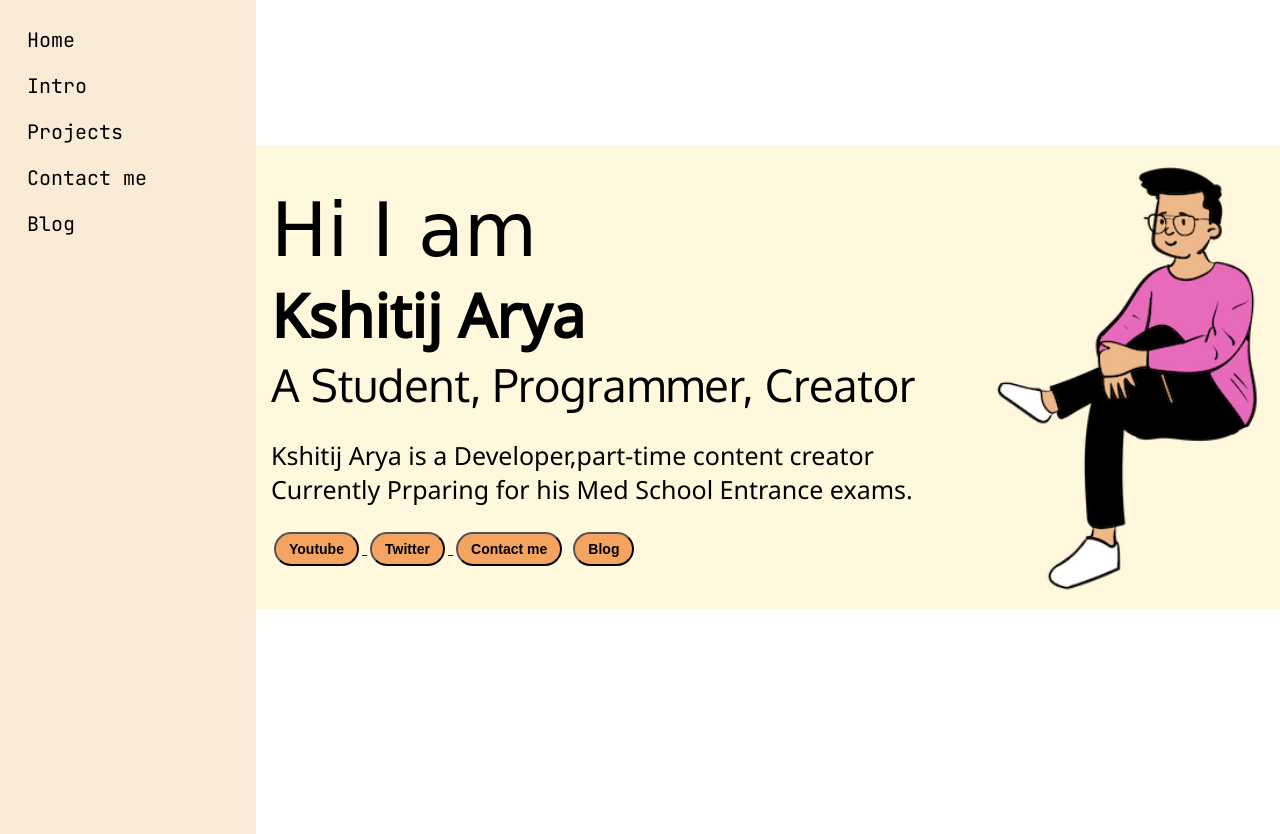
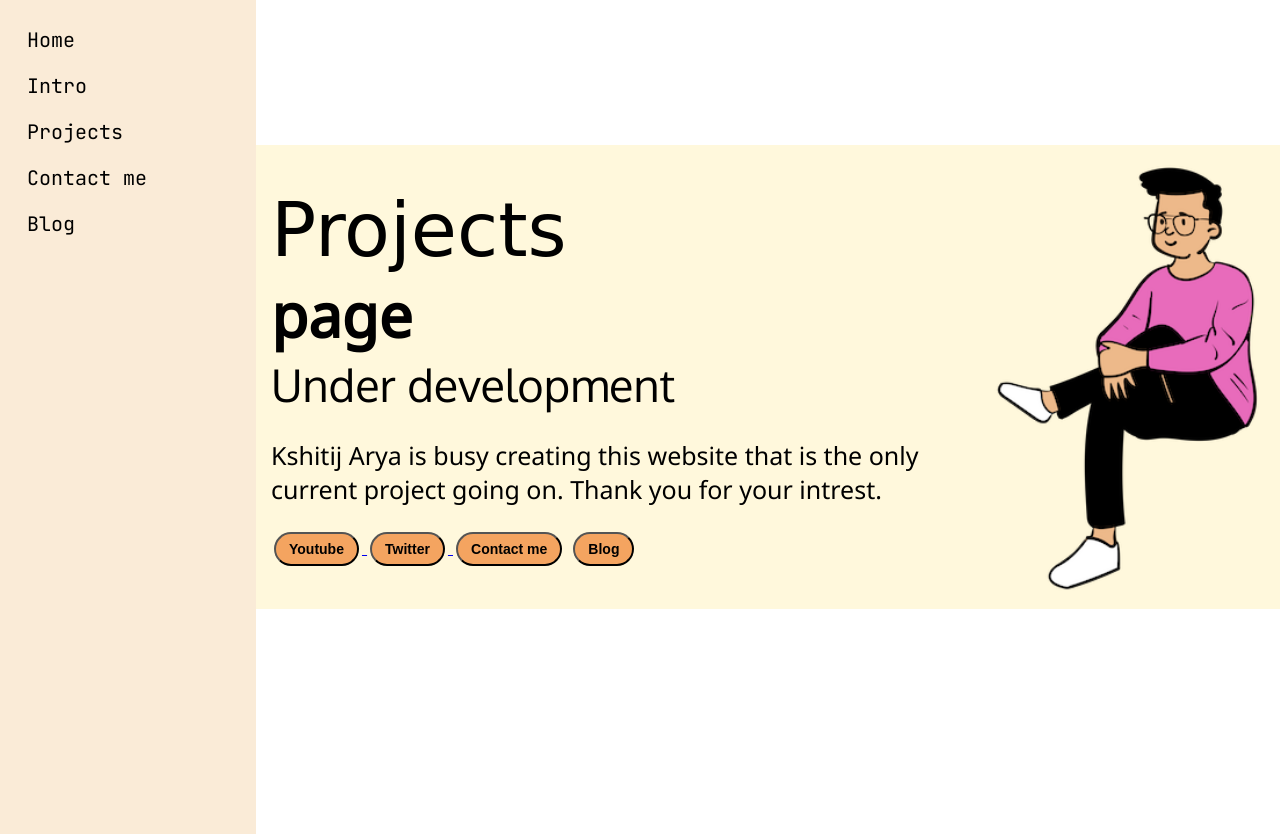
Before and after one commit to Crusader-Boss/Kshitij-Arya-Blog, a plain HTML site: page projects.html in a window 1280 px wide. Drawn offline with Linux system fonts and the light colour scheme; a web font is replaced by a local one.

Commit message:
projects page content updated

```diff
--- a/projects.html
+++ b/projects.html
@@ -24,12 +24,12 @@
       <div class="main">
         <div class="infocontainer">
           <div class="devinfo">
-            <div class="hello">Hi I am</div>
-            <div class="name">Kshitij Arya</div>
-            <div class="about">A Student, Programmer, Creator</div>
+            <div class="hello">Projects </div>
+            <div class="name">page</div>
+            <div class="about">Under development </div>
             <div class="moreabout">
-              Kshitij Arya is a Developer,part-time content creator Currently
-              Prparing for his Med School Entrance exams.
+              Kshitij Arya is busy creating this website that is the only current project going on.
+              Thank you for your intrest.
             </div>
             <div class="buttons">
               <a href="https://www.youtube.com/@Kshitij_Arya" target="_blank">
```
